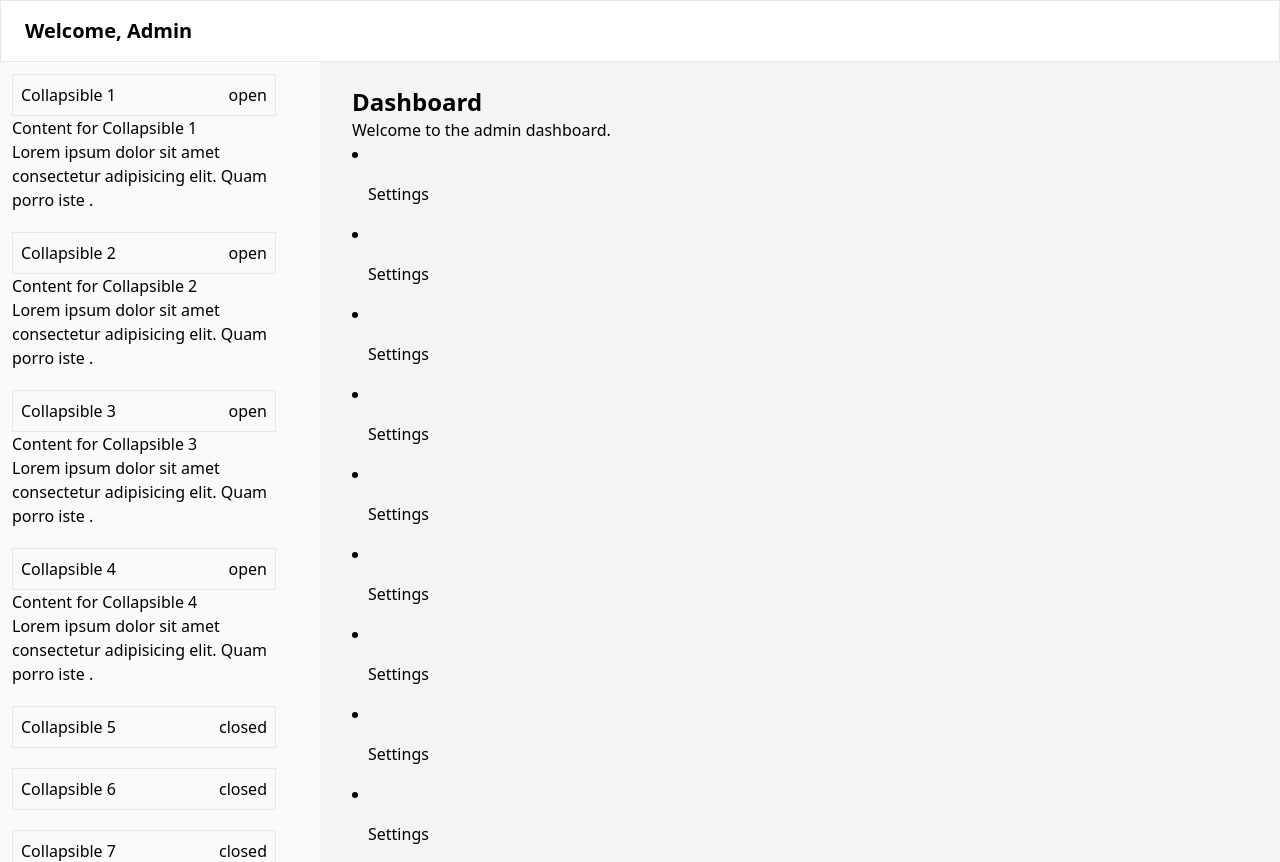
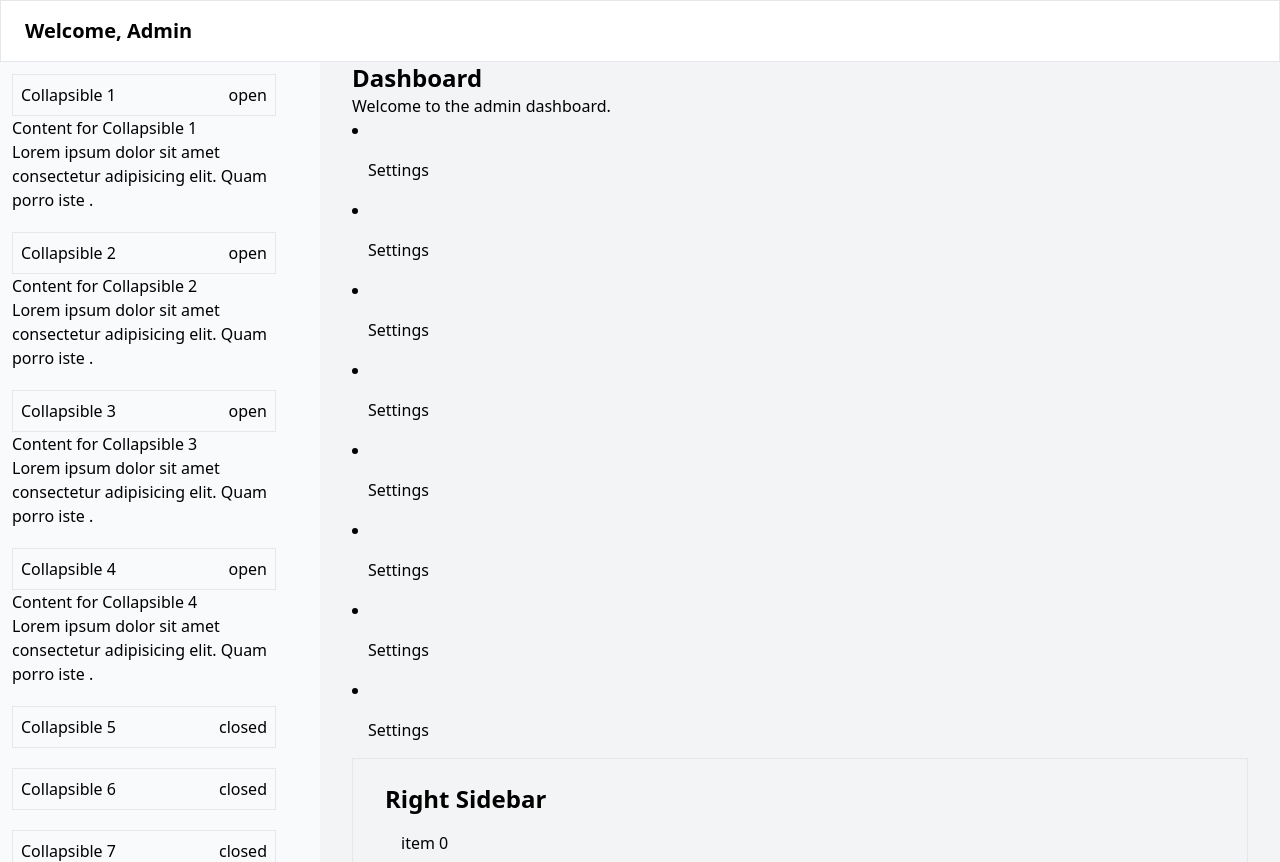
Before and after one commit to masudrahman-dev/moveshop-ui, a React (Vite) app: page / in a window 1280 px wide. Built offline with nearby package versions, Linux system fonts and the light colour scheme.

Commit message:
need to fix right sidebar

```diff
--- a/src/domain/layout/index.tsx
+++ b/src/domain/layout/index.tsx
@@ -19,13 +19,13 @@ const Layout: React.FC = () => {
 
         <div className="flex flex-col flex-1 w-0 overflow-hidden">
           <main className="flex-1 relative z-0 overflow-y-auto focus:outline-none">
-            <div className="py-6">
             <div className="max-w-7xl mx-auto px-4 sm:px-6 md:px-8">
-                {/* Your page content goes here */}
+              <div className="">
+                <div className="">
                   <h1 className="text-2xl font-semibold">Dashboard</h1>
                   <p>Welcome to the admin dashboard.</p>
 
-                {[...Array(230)]?.map(() => {
+                  {[...Array(8)]?.map(() => {
                     return (
                       <li>
                         <a href="#" className="block p-4 hover:bg-gray-700">
@@ -34,6 +34,22 @@ const Layout: React.FC = () => {
                       </li>
                     );
                   })}
+                </div>
+                <div className="pt-6 col-span-4 border">
+                  <div className="max-w-7xl mx-auto px-4 sm:px-6 md:px-8">
+                    <h1 className="text-2xl font-semibold">Right Sidebar</h1>
+
+                    {[...Array(10)]?.map((_, i) => {
+                      return (
+                        <p>
+                          <a href="#" className="block p-4 hover:bg-gray-700">
+                            item {i}
+                          </a>
+                        </p>
+                      );
+                    })}
+                  </div>
+                </div>
               </div>
             </div>
           </main>
```
Lines whose indentation alone changed are shown as unchanged.
